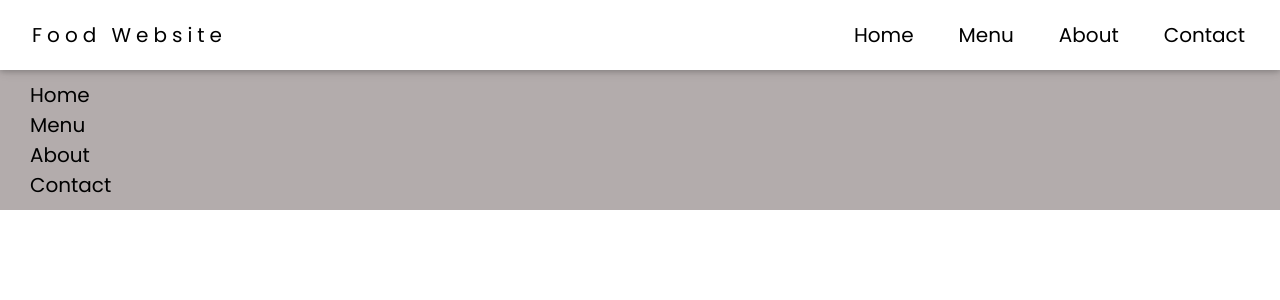
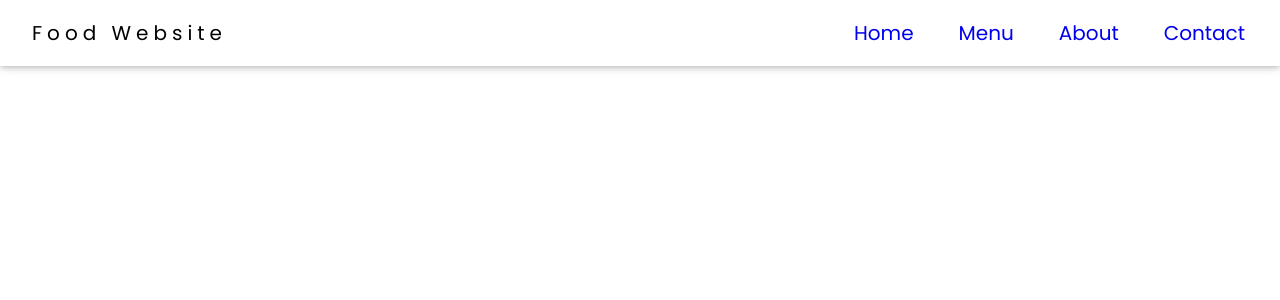
Before and after one commit to S1MSONA/food_website, a React (Create React App) app: page / in a window 1280 px wide. Shown: the top 300 px of the page. Built offline with nearby package versions, Linux system fonts and the light colour scheme.

Commit message:
food website updated

```diff
--- a/src/components/App/App.js
+++ b/src/components/App/App.js
@@ -1,25 +1,27 @@
 import React from "react";
 import "./app.css";
+import { BrowserRouter as Router, Switch, Route } from "react-router-dom";
 import DefualtLayout from "../layout/DefualtLayout";
 import Navigation from "../nav/navigation";
 import Home from "../Pages/Home";
 import Menu from "../Pages/Menu";
 import Contact from "../Pages/Contact";
 import About from "../Pages/About";
-import Hero from "../Body/Hero";
 function App() {
   return (
-    <div>
+    <>
       <DefualtLayout>
-        <Navigation />
+        <Router>
+          <Navigation />
+          <Switch>
+            <Route exact path="/" Component={Home} />
+            <Route path="/menu" Component={Menu} />
+            <Route path="/About" Component={About} />
+            <Route path="/contact" Component={Contact} />
+          </Switch>
+        </Router>
       </DefualtLayout>
-      <Hero>
-        <Home />
-        <Menu />
-        <About />
-        <Contact />
-      </Hero>
-    </div>
+    </>
   );
 }
 
--- a/src/components/nav/navigation.jsx
+++ b/src/components/nav/navigation.jsx
@@ -1,5 +1,5 @@
 import React from "react";
-import { Link } from "react-router-dom";
+import { NavLink } from "react-router-dom";
 import "./style.css";
 
 const Navigation = () => {
@@ -7,10 +7,26 @@ const Navigation = () => {
     <nav className="navigation">
       <div className="logo">Food Website</div>
       <ul className="nav-lists">
-        <li className="nav-links">Home</li>
-        <li className="nav-links">Menu</li>
-        <li className="nav-links">About</li>
-        <li className="nav-links">Contact</li>
+        <li>
+          <NavLink exact to="/" className={"nav-links"}>
+            Home
+          </NavLink>
+        </li>
+        <li>
+          <NavLink exact to="/menu" className={"nav-links"}>
+            Menu
+          </NavLink>
+        </li>
+        <li>
+          <NavLink exact to="/about" className={"nav-links"}>
+            About
+          </NavLink>
+        </li>
+        <li>
+          <NavLink exact to="/contact" className={"nav-links"}>
+            Contact
+          </NavLink>
+        </li>
       </ul>
     </nav>
   );
```
